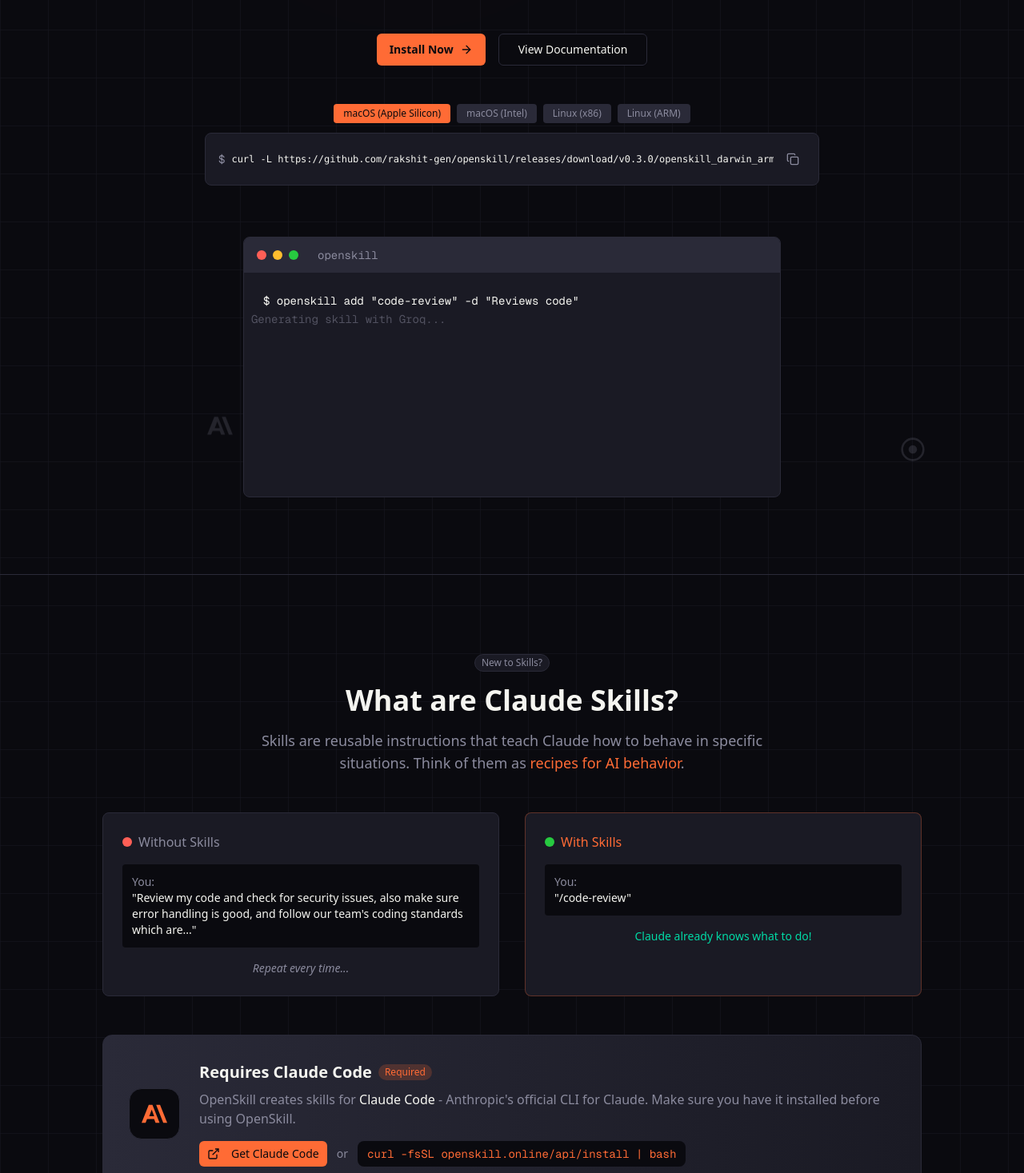
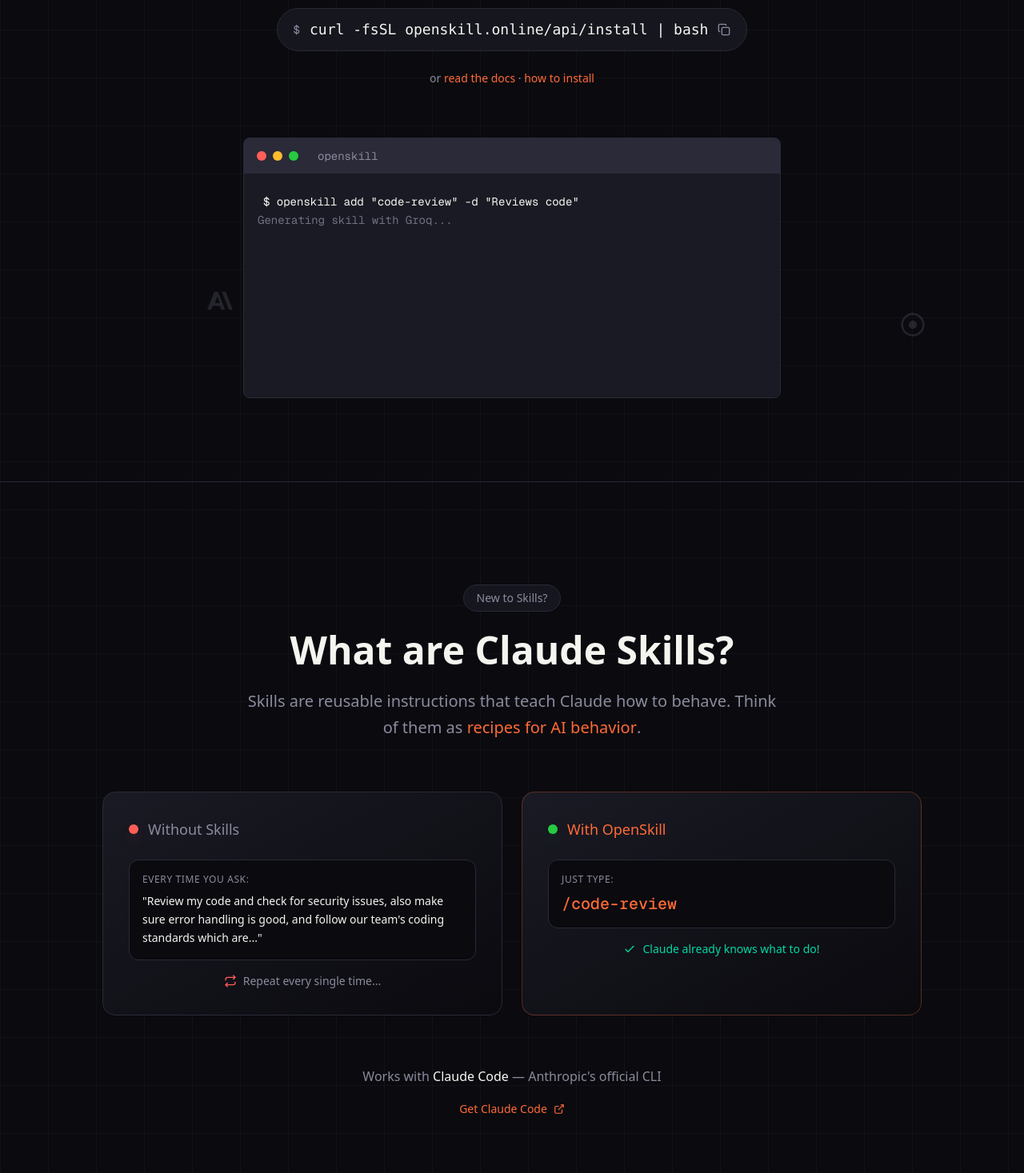
Before and after one commit to Rakshit-gen/openskill-fe, a Next.js app: page / in a window 1280 px wide. Shown: the part 443-1910 px from the top of the page at 80% size. Built offline with nearby package versions, Linux system fonts and the light colour scheme.

Commit message:
fixed several blockers

```diff
--- a/src/app/docs/page.tsx
+++ b/src/app/docs/page.tsx
@@ -276,23 +276,12 @@
               <section id="installation" className="mb-16">
                 <h2 className="text-2xl font-bold text-[#F5F5F0] mb-4">Installation</h2>
 
-                <h3 className="text-lg font-semibold text-[#F5F5F0] mt-6 mb-3">macOS (Apple Silicon)</h3>
-                <CodeBlock code={`curl -L https://github.com/rakshit-gen/openskill/releases/download/v0.3.0/openskill_darwin_arm64.tar.gz | tar xz
-sudo mv openskill /usr/local/bin/`} />
-
-                <h3 className="text-lg font-semibold text-[#F5F5F0] mt-6 mb-3">macOS (Intel)</h3>
-                <CodeBlock code={`curl -L https://github.com/rakshit-gen/openskill/releases/download/v0.3.0/openskill_darwin_amd64.tar.gz | tar xz
-sudo mv openskill /usr/local/bin/`} />
-
-                <h3 className="text-lg font-semibold text-[#F5F5F0] mt-6 mb-3">Linux (x86_64)</h3>
-                <CodeBlock code={`curl -L https://github.com/rakshit-gen/openskill/releases/download/v0.3.0/openskill_linux_amd64.tar.gz | tar xz
-sudo mv openskill /usr/local/bin/`} />
+                <h3 className="text-lg font-semibold text-[#F5F5F0] mt-6 mb-3">Quick Install (macOS / Linux)</h3>
+                <CodeBlock code={`curl -fsSL openskill.online/api/install | bash`} />
 
                 <h3 className="text-lg font-semibold text-[#F5F5F0] mt-6 mb-3">From Source</h3>
                 <CodeBlock code={`git clone https://github.com/rakshit-gen/openskill.git
-cd openskill/OpenSkill-cli
-make build
-sudo mv build/openskill /usr/local/bin/`} />
+cd openskill && make build && sudo make install`} />
               </section>
 
               {/* Configuration */}
--- a/src/app/globals.css
+++ b/src/app/globals.css
@@ -558,3 +558,34 @@
 .animate-scan {
   animation: scan 2s ease-in-out infinite;
 }
+
+/* Hero background animations */
+@keyframes pulse-slow {
+  0%, 100% { opacity: 0.1; transform: translate(-50%, -50%) scale(1); }
+  50% { opacity: 0.15; transform: translate(-50%, -50%) scale(1.05); }
+}
+
+.animate-pulse-slow {
+  animation: pulse-slow 8s ease-in-out infinite;
+}
+
+@keyframes float {
+  0%, 100% { transform: translateY(0) translateX(0); }
+  25% { transform: translateY(-20px) translateX(10px); }
+  50% { transform: translateY(-10px) translateX(-10px); }
+  75% { transform: translateY(-30px) translateX(5px); }
+}
+
+.animate-float {
+  animation: float 15s ease-in-out infinite;
+}
+
+.animate-float-delayed {
+  animation: float 18s ease-in-out infinite;
+  animation-delay: -5s;
+}
+
+/* Radial gradient utility */
+.bg-gradient-radial {
+  background: radial-gradient(circle, var(--tw-gradient-from), var(--tw-gradient-via), var(--tw-gradient-to));
+}
--- a/src/app/install/page.tsx
+++ b/src/app/install/page.tsx
@@ -40,8 +40,7 @@
   "source": {
     label: "From Source",
     command: `git clone https://github.com/rakshit-gen/openskill.git
-cd openskill/OpenSkill-cli
-make build && sudo make install`,
+cd openskill && make build && sudo make install`,
     icon: <TerminalIcon />,
   },
 };
--- a/src/app/page.tsx
+++ b/src/app/page.tsx
@@ -96,13 +96,6 @@
 const CheckIcon = () => (
   <svg width="16" height="16" viewBox="0 0 24 24" fill="none" stroke="currentColor" strokeWidth="2" strokeLinecap="round" strokeLinejoin="round">
     <path d="M20 6 9 17l-5-5" />
-  </svg>
-);
-
-const ArrowRightIcon = () => (
-  <svg width="16" height="16" viewBox="0 0 24 24" fill="none" stroke="currentColor" strokeWidth="2" strokeLinecap="round" strokeLinejoin="round">
-    <path d="M5 12h14" />
-    <path d="m12 5 7 7-7 7" />
   </svg>
 );
 
@@ -327,55 +320,27 @@
 // Install Command Component
 function InstallCommand() {
   const [copied, setCopied] = useState(false);
-  const [platform, setPlatform] = useState<"mac-arm" | "mac-intel" | "linux" | "linux-arm">("mac-arm");
 
-  const commands = {
-    "mac-arm": "curl -L https://github.com/rakshit-gen/openskill/releases/download/v0.3.0/openskill_darwin_arm64.tar.gz | tar xz && sudo mv openskill /usr/local/bin/",
-    "mac-intel": "curl -L https://github.com/rakshit-gen/openskill/releases/download/v0.3.0/openskill_darwin_amd64.tar.gz | tar xz && sudo mv openskill /usr/local/bin/",
-    "linux": "curl -L https://github.com/rakshit-gen/openskill/releases/download/v0.3.0/openskill_linux_amd64.tar.gz | tar xz && sudo mv openskill /usr/local/bin/",
-    "linux-arm": "curl -L https://github.com/rakshit-gen/openskill/releases/download/v0.3.0/openskill_linux_arm64.tar.gz | tar xz && sudo mv openskill /usr/local/bin/",
-  };
+  const command = "curl -fsSL openskill.online/api/install | bash";
 
   const handleCopy = () => {
-    navigator.clipboard.writeText(commands[platform]);
+    navigator.clipboard.writeText(command);
     setCopied(true);
     setTimeout(() => setCopied(false), 2000);
   };
 
   return (
-    <div className="max-w-3xl mx-auto">
-      <div className="flex items-center justify-center gap-2 mb-3">
-        {[
-          { id: "mac-arm", label: "macOS (Apple Silicon)" },
-          { id: "mac-intel", label: "macOS (Intel)" },
-          { id: "linux", label: "Linux (x86)" },
-          { id: "linux-arm", label: "Linux (ARM)" },
-        ].map((p) => (
-          <button
-            key={p.id}
-            onClick={() => setPlatform(p.id as typeof platform)}
-            className={`px-3 py-1 text-xs rounded transition-colors cursor-pointer ${
-              platform === p.id
-                ? "bg-[#FF6B35] text-[#0A0A0F]"
-                : "bg-[#2A2A38] text-[#8B8B9E] hover:text-[#F5F5F0]"
-            }`}
+    <div
+      onClick={handleCopy}
+      className="group inline-flex items-center gap-2 sm:gap-3 bg-[#1A1A24]/80 backdrop-blur-sm border border-[#2A2A38] hover:border-[#FF6B35]/50 rounded-lg sm:rounded-full px-3 sm:px-5 py-2 sm:py-3 font-mono text-sm cursor-pointer transition-all duration-300 max-w-full"
     >
-            {p.label}
-          </button>
-        ))}
-      </div>
-      <div className="flex items-center gap-2 bg-[#1A1A24] border border-[#2A2A38] rounded-lg p-4 font-mono text-sm">
-        <span className="text-[#8B8B9E]">$</span>
-        <code className="text-[#F5F5F0] flex-1 overflow-x-auto scrollbar-hide whitespace-nowrap text-xs">
-          {commands[platform]}
+      <span className="text-[#8B8B9E] hidden sm:inline">$</span>
+      <code className="text-[#F5F5F0] text-xs sm:text-sm md:text-lg truncate sm:whitespace-nowrap">
+        {command}
       </code>
-        <button
-          onClick={handleCopy}
-          className="p-2 hover:bg-[#2A2A38] rounded transition-colors text-[#8B8B9E] hover:text-[#F5F5F0] flex-shrink-0"
-        >
+      <span className="text-[#8B8B9E] group-hover:text-[#FF6B35] transition-colors flex-shrink-0">
         {copied ? <CheckIcon /> : <CopyIcon />}
-        </button>
-      </div>
+      </span>
     </div>
   );
 }
@@ -504,10 +469,10 @@
 
   return (
     <div ref={ref} className="relative">
-      <div className="grid lg:grid-cols-2 gap-8 items-stretch">
+      <div className="grid lg:grid-cols-2 gap-8">
         {/* Code Editor Side */}
-        <div className="relative flex flex-col">
-          <div className="terminal-window flex-1 flex flex-col">
+        <div className="relative flex flex-col h-[400px]">
+          <div className="terminal-window h-full flex flex-col">
             <div className="terminal-header">
               <div className="terminal-dot bg-[#FF5F56]" />
               <div className="terminal-dot bg-[#FFBD2E]" />
@@ -560,7 +525,7 @@
         </div>
 
         {/* Claude Response Side */}
-        <div className="flex flex-col min-h-[320px]">
+        <div className="flex flex-col h-[400px]">
           {/* Command Input */}
           <div className="bg-[#1A1A24] border border-[#2A2A38] rounded-lg p-4 mb-4">
             <div className="flex items-center gap-2 text-sm font-mono">
@@ -679,7 +644,7 @@
       <Navbar />
 
       {/* Hero Section */}
-      <section className="relative z-10 py-24 px-6">
+      <section className="relative z-10 py-16 px-6 mb-10">
         <FloatingProviders />
         <div className="max-w-6xl mx-auto">
           <div className={`text-center mb-16 ${mounted ? 'animate-slide-up' : 'opacity-0'}`}>
@@ -695,28 +660,23 @@
               Create once, invoke forever, never explain yourself twice.
             </p>
 
-            <div className="flex flex-col sm:flex-row items-center justify-center gap-4 mb-12">
-              <Link href="/install">
-                <Button
-                  size="lg"
-                  className="bg-[#FF6B35] cursor-pointer hover:bg-[#FF6B35]/90 text-[#0A0A0F] font-semibold px-8 hover-scale"
+            <InstallCommand />
+
+            <p className="text-[#8B8B9E] text-sm mt-6">
+              or{" "}
+              <Link href="/docs" className="text-[#FF6B35] hover:underline">
+                read the docs
+              </Link>
+              {" "}·{" "}
+              <a
+                href="/install"
+                target="_blank"
+                rel="noopener noreferrer"
+                className="text-[#FF6B35] hover:underline"
               >
-                  Install Now
-                  <ArrowRightIcon />
-                </Button>
-              </Link>
-              <Link href="/docs">
-                <Button
-                  size="lg"
-                  variant="outline"
-                  className="border-[#2A2A38] cursor-pointer text-[#F5F5F0] hover:bg-[#F5F5F0] hover-scale"
-                >
-                  View Documentation
-                </Button>
-              </Link>
-            </div>
-
-            <InstallCommand />
+                how to install
+              </a>
+            </p>
           </div>
 
           {/* Terminal Demo */}
@@ -727,114 +687,100 @@
       </section>
 
       {/* What are Skills? - Beginner Section */}
-      <section className="relative z-10 py-24 px-6 border-t border-[#2A2A38]">
+      <section className="relative z-10 py-32 px-6 border-t border-[#2A2A38]">
         <div className="max-w-5xl mx-auto">
-          <div className="text-center mb-12">
-            <Badge variant="outline" className="mb-4 text-[#8B8B9E] border-[#2A2A38] bg-[#1A1A24]">
+          <div className="text-center mb-16">
+            <span className="inline-block px-4 py-1.5 rounded-full bg-[#1A1A24]/80 backdrop-blur-sm border border-[#2A2A38] text-[#8B8B9E] text-sm mb-6">
               New to Skills?
-            </Badge>
-            <h2 className="text-3xl sm:text-4xl font-bold text-[#F5F5F0] mb-4">
+            </span>
+            <h2 className="text-4xl sm:text-5xl font-bold text-[#F5F5F0] mb-6">
               What are Claude Skills?
             </h2>
-            <p className="text-[#8B8B9E] max-w-2xl mx-auto text-lg">
-              Skills are reusable instructions that teach Claude how to behave in specific situations.
-              Think of them as <span className="text-[#FF6B35]">recipes for AI behavior</span>.
+            <p className="text-xl text-[#8B8B9E] max-w-2xl mx-auto leading-relaxed">
+              Skills are reusable instructions that teach Claude how to behave.
+              Think of them as <span className="text-[#FF6B35] font-medium">recipes for AI behavior</span>.
             </p>
           </div>
 
-          <div className="grid md:grid-cols-2 gap-8 mb-12">
+          <div className="grid md:grid-cols-2 gap-6 mb-16">
             {/* Without Skills */}
-            <div className="bg-[#1A1A24] border border-[#2A2A38] rounded-lg p-6">
-              <div className="flex items-center gap-2 mb-4">
-                <div className="w-3 h-3 rounded-full bg-[#FF5F56]"></div>
-                <span className="text-[#8B8B9E] font-medium">Without Skills</span>
+            <div className="group relative bg-gradient-to-br from-[#1A1A24] to-[#0A0A0F] border border-[#2A2A38] rounded-2xl p-8 transition-all duration-300 hover:border-[#FF5F56]/30">
+              <div className="flex items-center gap-3 mb-6">
+                <div className="w-3 h-3 rounded-full bg-[#FF5F56] shadow-lg shadow-[#FF5F56]/30"></div>
+                <span className="text-[#8B8B9E] font-medium text-lg">Without Skills</span>
               </div>
-              <div className="space-y-4 text-sm">
-                <div className="bg-[#0A0A0F] rounded p-3">
-                  <p className="text-[#8B8B9E]">You:</p>
-                  <p className="text-[#F5F5F0]">&quot;Review my code and check for security issues, also make sure error handling is good, and follow our team&apos;s coding standards which are...&quot;</p>
+              <div className="space-y-4">
+                <div className="bg-[#0A0A0F] rounded-xl p-4 border border-[#2A2A38]">
+                  <p className="text-[#8B8B9E] text-xs uppercase tracking-wider mb-2">Every time you ask:</p>
+                  <p className="text-[#F5F5F0] text-sm leading-relaxed">&quot;Review my code and check for security issues, also make sure error handling is good, and follow our team&apos;s coding standards which are...&quot;</p>
                 </div>
-                <p className="text-[#8B8B9E] text-center italic">Repeat every time...</p>
+                <p className="text-[#8B8B9E] text-center text-sm flex items-center justify-center gap-2">
+                  <svg width="16" height="16" viewBox="0 0 24 24" fill="none" stroke="currentColor" strokeWidth="2" className="text-[#FF5F56]">
+                    <path d="M17 1l4 4-4 4"/>
+                    <path d="M3 11V9a4 4 0 0 1 4-4h14"/>
+                    <path d="M7 23l-4-4 4-4"/>
+                    <path d="M21 13v2a4 4 0 0 1-4 4H3"/>
+                  </svg>
+                  Repeat every single time...
+                </p>
               </div>
             </div>
 
             {/* With Skills */}
-            <div className="bg-[#1A1A24] border border-[#FF6B35]/30 rounded-lg p-6">
-              <div className="flex items-center gap-2 mb-4">
-                <div className="w-3 h-3 rounded-full bg-[#27CA40]"></div>
-                <span className="text-[#FF6B35] font-medium">With Skills</span>
+            <div className="group relative bg-gradient-to-br from-[#1A1A24] to-[#0A0A0F] border border-[#FF6B35]/30 rounded-2xl p-8 transition-all duration-300 hover:border-[#FF6B35]/50 hover:shadow-lg hover:shadow-[#FF6B35]/5">
+              <div className="flex items-center gap-3 mb-6">
+                <div className="w-3 h-3 rounded-full bg-[#27CA40] shadow-lg shadow-[#27CA40]/30"></div>
+                <span className="text-[#FF6B35] font-medium text-lg">With OpenSkill</span>
               </div>
-              <div className="space-y-4 text-sm">
-                <div className="bg-[#0A0A0F] rounded p-3">
-                  <p className="text-[#8B8B9E]">You:</p>
-                  <p className="text-[#F5F5F0]">&quot;/code-review&quot;</p>
+              <div className="space-y-4">
+                <div className="bg-[#0A0A0F] rounded-xl p-4 border border-[#2A2A38]">
+                  <p className="text-[#8B8B9E] text-xs uppercase tracking-wider mb-2">Just type:</p>
+                  <p className="text-[#FF6B35] text-xl font-mono font-medium">/code-review</p>
                 </div>
-                <p className="text-[#00D9A5] text-center">Claude already knows what to do!</p>
+                <p className="text-[#00D9A5] text-center text-sm flex items-center justify-center gap-2">
+                  <svg width="16" height="16" viewBox="0 0 24 24" fill="none" stroke="currentColor" strokeWidth="2" className="text-[#00D9A5]">
+                    <path d="M20 6 9 17l-5-5"/>
+                  </svg>
+                  Claude already knows what to do!
+                </p>
               </div>
             </div>
           </div>
 
-          {/* Claude Code Requirement */}
-          <div className="bg-gradient-to-r from-[#2A2A38] to-[#1A1A24] border border-[#2A2A38] rounded-xl p-6 md:p-8">
-            <div className="flex flex-col md:flex-row items-center gap-6">
-              <div className="flex-shrink-0">
-                <div className="w-16 h-16 rounded-2xl bg-[#0A0A0F] border border-[#2A2A38] flex items-center justify-center">
-                  <svg width="32" height="32" viewBox="0 0 24 24" fill="none" className="text-[#FF6B35]">
-                    <path d="M17.304 3.541h-3.672l6.696 16.918h3.672l-6.696-16.918zm-10.608 0L0 20.459h3.744l1.368-3.6h6.624l1.368 3.6h3.744L10.152 3.541H6.696zm.456 10.62 2.328-6.12 2.328 6.12H7.152z" fill="currentColor"/>
-                  </svg>
-                </div>
-              </div>
-              <div className="flex-1 text-center md:text-left">
-                <div className="flex items-center justify-center md:justify-start gap-2 mb-2">
-                  <h3 className="text-xl font-semibold text-[#F5F5F0]">Requires Claude Code</h3>
-                  <Badge className="bg-[#FF6B35]/20 text-[#FF6B35] border-0 text-xs">Required</Badge>
-                </div>
+          {/* Claude Code Requirement - Minimal */}
+          <div className="text-center">
             <p className="text-[#8B8B9E] mb-4">
-                  OpenSkill creates skills for <span className="text-[#F5F5F0]">Claude Code</span> - Anthropic&apos;s official CLI for Claude.
-                  Make sure you have it installed before using OpenSkill.
+              Works with <span className="text-[#F5F5F0] font-medium">Claude Code</span> — Anthropic&apos;s official CLI
             </p>
-                <div className="flex flex-col sm:flex-row items-center justify-center md:justify-start gap-3">
             <a
               href="https://claude.com/product/claude-code"
               target="_blank"
               rel="noopener noreferrer"
+              className="inline-flex items-center gap-2 text-[#FF6B35] hover:text-[#FF8F6B] transition-colors text-sm"
             >
-                    <Button
-                      size="sm"
-                      className="bg-[#FF6B35] hover:bg-[#FF6B35]/90 text-[#0A0A0F] font-medium hover-scale"
-                    >
-                      <svg width="16" height="16" viewBox="0 0 24 24" fill="none" stroke="currentColor" strokeWidth="2" className="mr-2">
+              Get Claude Code
+              <svg width="14" height="14" viewBox="0 0 24 24" fill="none" stroke="currentColor" strokeWidth="2">
                 <path d="M18 13v6a2 2 0 0 1-2 2H5a2 2 0 0 1-2-2V8a2 2 0 0 1 2-2h6" />
                 <polyline points="15 3 21 3 21 9" />
                 <line x1="10" x2="21" y1="14" y2="3" />
               </svg>
-                      Get Claude Code
-                    </Button>
             </a>
-                  <span className="text-[#8B8B9E] text-sm">or</span>
-                  <code className="text-[#FF6B35] bg-[#0A0A0F] px-3 py-1.5 rounded-lg text-sm font-mono">
-                  curl -fsSL openskill.online/api/install | bash
-                  </code>
           </div>
-              </div>
-            </div>
-          </div>
-
         </div>
       </section>
 
       {/* Skill in Action Demo */}
-      <section className="relative z-10 py-24 px-6 border-t border-[#2A2A38]">
+      <section className="relative z-10 py-32 px-6 border-t border-[#2A2A38]">
         <div className="max-w-5xl mx-auto">
-          <div className="text-center mb-12">
-            <Badge variant="outline" className="mb-4 text-[#8B8B9E] border-[#2A2A38] bg-[#1A1A24]">
+          <div className="text-center mb-16">
+            <span className="inline-block px-4 py-1.5 rounded-full bg-[#1A1A24]/80 backdrop-blur-sm border border-[#2A2A38] text-[#8B8B9E] text-sm mb-6">
               Live Demo
-            </Badge>
-            <h2 className="text-3xl sm:text-4xl font-bold text-[#F5F5F0] mb-4">
+            </span>
+            <h2 className="text-4xl sm:text-5xl font-bold text-[#F5F5F0] mb-6">
               See it in action
             </h2>
-            <p className="text-[#8B8B9E] max-w-xl mx-auto">
-              Watch how the <code className="text-[#FF6B35] bg-[#1A1A24] px-2 py-1 rounded">/code-review</code> skill catches security vulnerabilities in real-time
+            <p className="text-xl text-[#8B8B9E] max-w-xl mx-auto">
+              Watch how <code className="text-[#FF6B35] font-mono">/code-review</code> catches vulnerabilities in real-time
             </p>
           </div>
 
@@ -842,31 +788,32 @@
         </div>
       </section>
 
+
       {/* Provider Showcase */}
-      <section className="relative z-10 py-16 px-6 border-t border-[#2A2A38]">
+      <section className="relative z-10 py-20 px-6 border-t border-[#2A2A38]">
         <div className="max-w-4xl mx-auto">
-          <p className="text-center text-[#8B8B9E] mb-8">Powered by your favorite AI providers</p>
-          <div className="flex flex-wrap items-center justify-center gap-12">
-            <div className="group flex flex-col items-center gap-2 hover-lift cursor-default">
-              <div className="text-[#8B8B9E] group-hover:text-[#FF6B35] transition-colors animate-logo-1">
+          <p className="text-center text-[#8B8B9E] text-sm uppercase tracking-wider mb-10">Powered by your favorite AI providers</p>
+          <div className="flex flex-wrap items-center justify-center gap-16">
+            <div className="group flex flex-col items-center gap-3 cursor-default transition-transform duration-300 hover:scale-110">
+              <div className="text-[#8B8B9E] group-hover:text-[#FF6B35] transition-colors duration-300">
                 <GroqLogo />
               </div>
               <span className="text-sm text-[#8B8B9E] group-hover:text-[#F5F5F0] transition-colors">Groq</span>
             </div>
-            <div className="group flex flex-col items-center gap-2 hover-lift cursor-default">
-              <div className="text-[#8B8B9E] group-hover:text-[#FF6B35] transition-colors animate-logo-2">
+            <div className="group flex flex-col items-center gap-3 cursor-default transition-transform duration-300 hover:scale-110">
+              <div className="text-[#8B8B9E] group-hover:text-[#FF6B35] transition-colors duration-300">
                 <OpenAILogo />
               </div>
               <span className="text-sm text-[#8B8B9E] group-hover:text-[#F5F5F0] transition-colors">OpenAI</span>
             </div>
-            <div className="group flex flex-col items-center gap-2 hover-lift cursor-default">
-              <div className="text-[#8B8B9E] group-hover:text-[#FF6B35] transition-colors animate-logo-3">
+            <div className="group flex flex-col items-center gap-3 cursor-default transition-transform duration-300 hover:scale-110">
+              <div className="text-[#8B8B9E] group-hover:text-[#FF6B35] transition-colors duration-300">
                 <AnthropicLogo />
               </div>
               <span className="text-sm text-[#8B8B9E] group-hover:text-[#F5F5F0] transition-colors">Anthropic</span>
             </div>
-            <div className="group flex flex-col items-center gap-2 hover-lift cursor-default">
-              <div className="text-[#8B8B9E] group-hover:text-[#FF6B35] transition-colors animate-logo-4">
+            <div className="group flex flex-col items-center gap-3 cursor-default transition-transform duration-300 hover:scale-110">
+              <div className="text-[#8B8B9E] group-hover:text-[#FF6B35] transition-colors duration-300">
                 <OllamaLogo />
               </div>
               <span className="text-sm text-[#8B8B9E] group-hover:text-[#F5F5F0] transition-colors">Ollama</span>
```
Also changed, not shown: .claude/skills/example/SKILL.md (added), 1 other file (tests, documents, lock files or other folders). Lines whose indentation alone changed are shown as unchanged.
